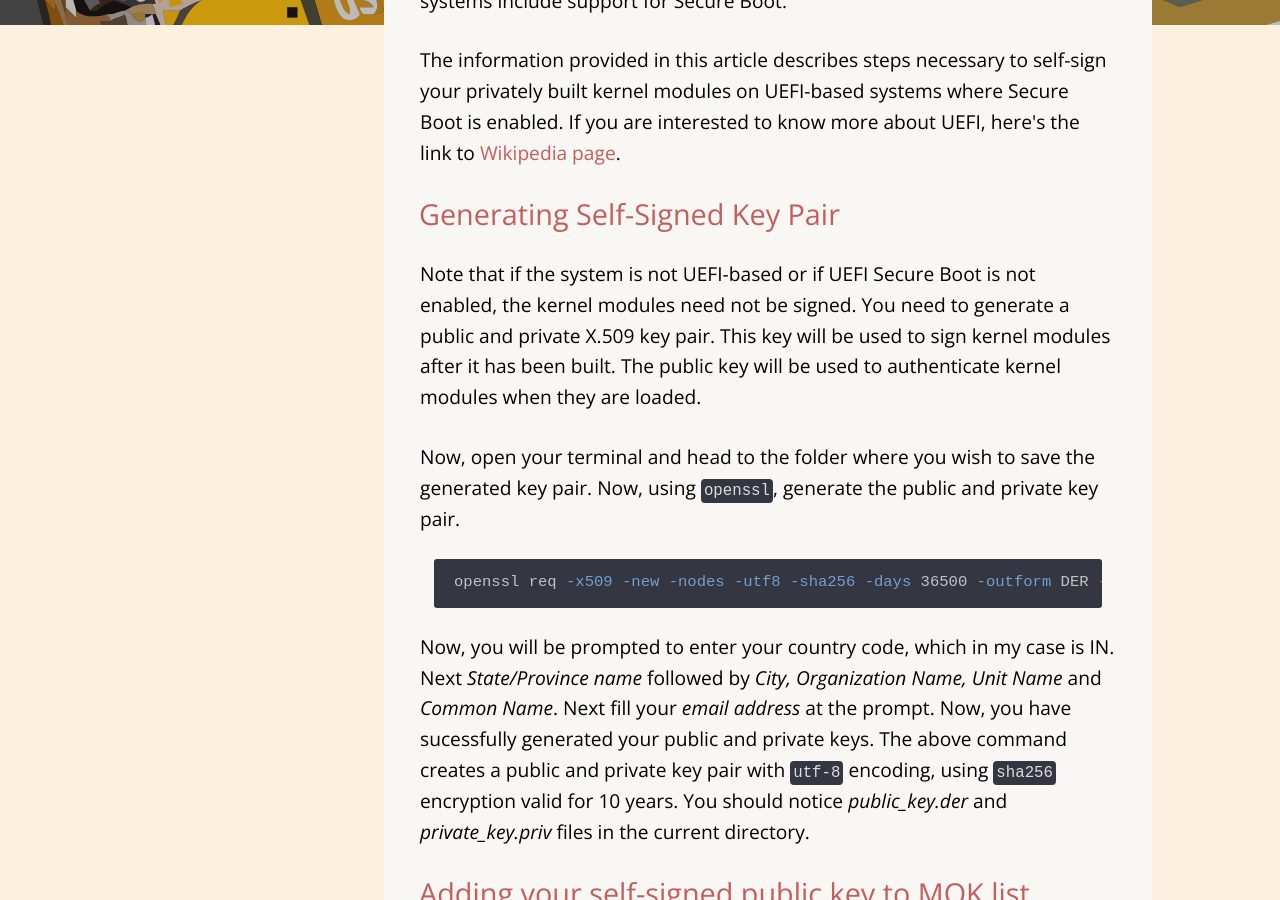
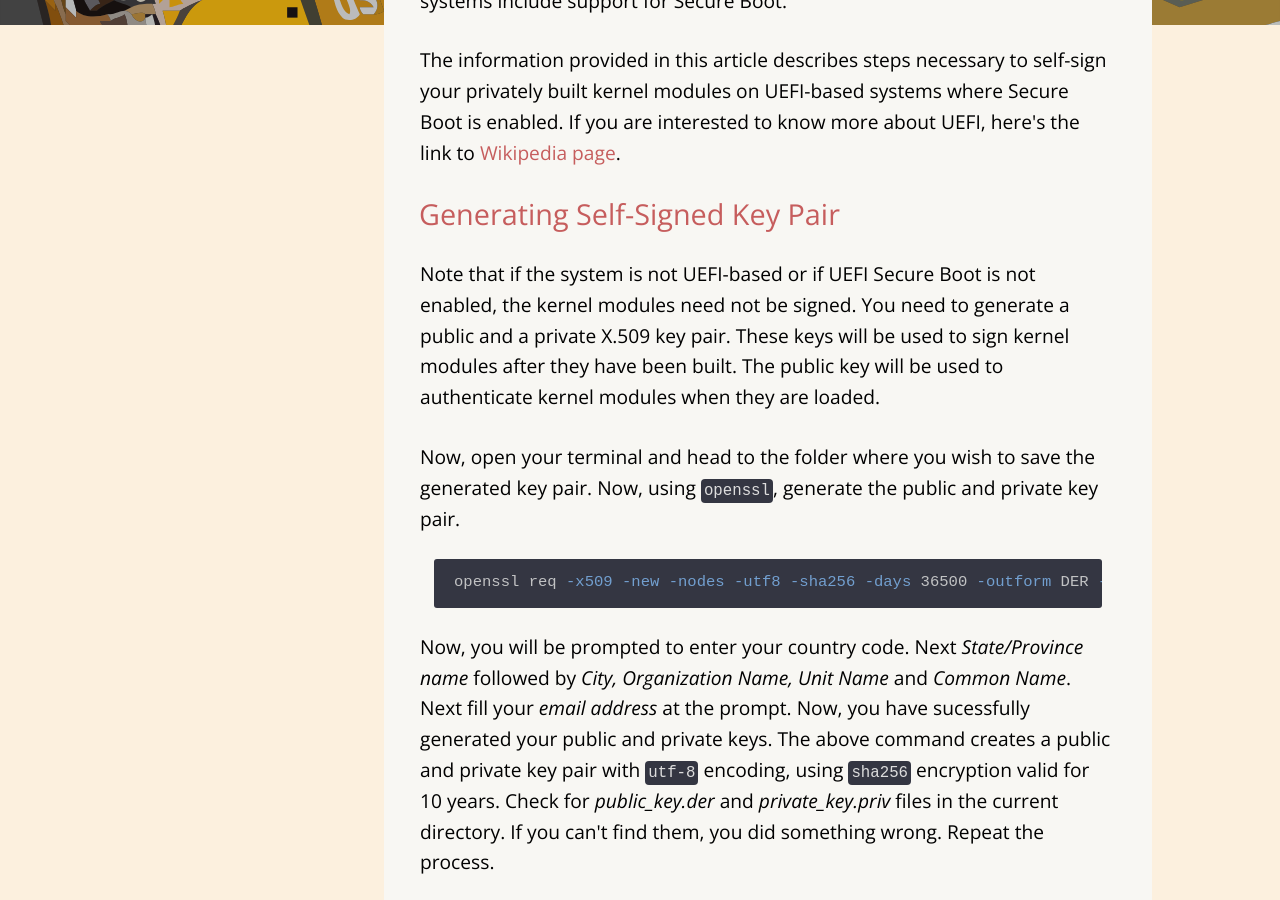
Before and after one commit to jyotishp/jyotishp.github.io, a Jekyll site: the page built from _posts/2016-07-05-signing-kernel-modules-for-uefi-secure-boot-systems.html, in a window 1280 px wide and 900 px high, scrolled down 755 px. Built offline with Jekyll 4.4.1, drawn with Linux system fonts in a browser that asks for light colours; nearby versions of some CDN libraries; some web fonts are replaced; some of the changed text lies outside the part shown.

Commit message:
Fixed 1st post

```diff
--- a/_posts/2016-07-05-signing-kernel-modules-for-uefi-secure-boot-systems.html
+++ b/_posts/2016-07-05-signing-kernel-modules-for-uefi-secure-boot-systems.html
@@ -16,7 +16,7 @@ banner: secure-boot.svg
 </p>
 <h2>Generating Self-Signed Key Pair</h2>
 <p>
-	Note that if the system is not UEFI-based or if UEFI Secure Boot is not enabled, the kernel modules need not be signed. You need to generate a public and private X.509 key pair. This key will be used to sign kernel modules after it has been built. The public key will be used to authenticate kernel modules when they are loaded.
+	Note that if the system is not UEFI-based or if UEFI Secure Boot is not enabled, the kernel modules need not be signed. You need to generate a public and a private X.509 key pair. These keys will be used to sign kernel modules after they have been built. The public key will be used to authenticate kernel modules when they are loaded.
 </p>
 <p>
 	Now, open your terminal and head to the folder where you wish to save the generated key pair. Now, using <code>openssl</code>, generate the public and private key pair.
@@ -25,7 +25,7 @@ banner: secure-boot.svg
 openssl req -x509 -new -nodes -utf8 -sha256 -days 36500 -outform DER -out public_key.der -keyout private_key.priv
 {% endhighlight %}
 <p>
-	Now, you will be prompted to enter your country code, which in my case is IN. Next <i>State/Province name</i> followed by <i>City, Organization Name, Unit Name</i> and <i>Common Name</i>. Next fill your <i>email address</i> at the prompt. Now, you have sucessfully generated your public and private keys. The above command creates a public and private key pair with <code>utf-8</code> encoding, using <code>sha256</code> encryption valid for 10 years. You should notice <i>public_key.der</i> and <i>private_key.priv</i> files in the current directory.
+	Now, you will be prompted to enter your country code. Next <i>State/Province name</i> followed by <i>City, Organization Name, Unit Name</i> and <i>Common Name</i>. Next fill your <i>email address</i> at the prompt. Now, you have sucessfully generated your public and private keys. The above command creates a public and private key pair with <code>utf-8</code> encoding, using <code>sha256</code> encryption valid for 10 years. Check for <i>public_key.der</i> and <i>private_key.priv</i> files in the current directory. If you can't find them, you did something wrong. Repeat the process.
 </p>
 <h2>Adding your self-signed public key to MOK list</h2>
 <p>
@@ -45,5 +45,5 @@ sudo mokutil --import public_key.der
 /usr/src/$(uname -r)/scripts/sign-file sha256 private_key.priv public_key.der your_module.ko
 {% endhighlight %}
 <p>
-	There you have it, a self-signed kernel module. You can insert it using modprobe or insmod.
+	Congratulations! You have a self-signed kernel module. You can insert it using modprobe or insmod.
 </p>
```
Also changed, not shown: other parts of _posts/2016-07-05-signing-kernel-modules-for-uefi-secure-boot-systems.html (+1 -1 lines).
